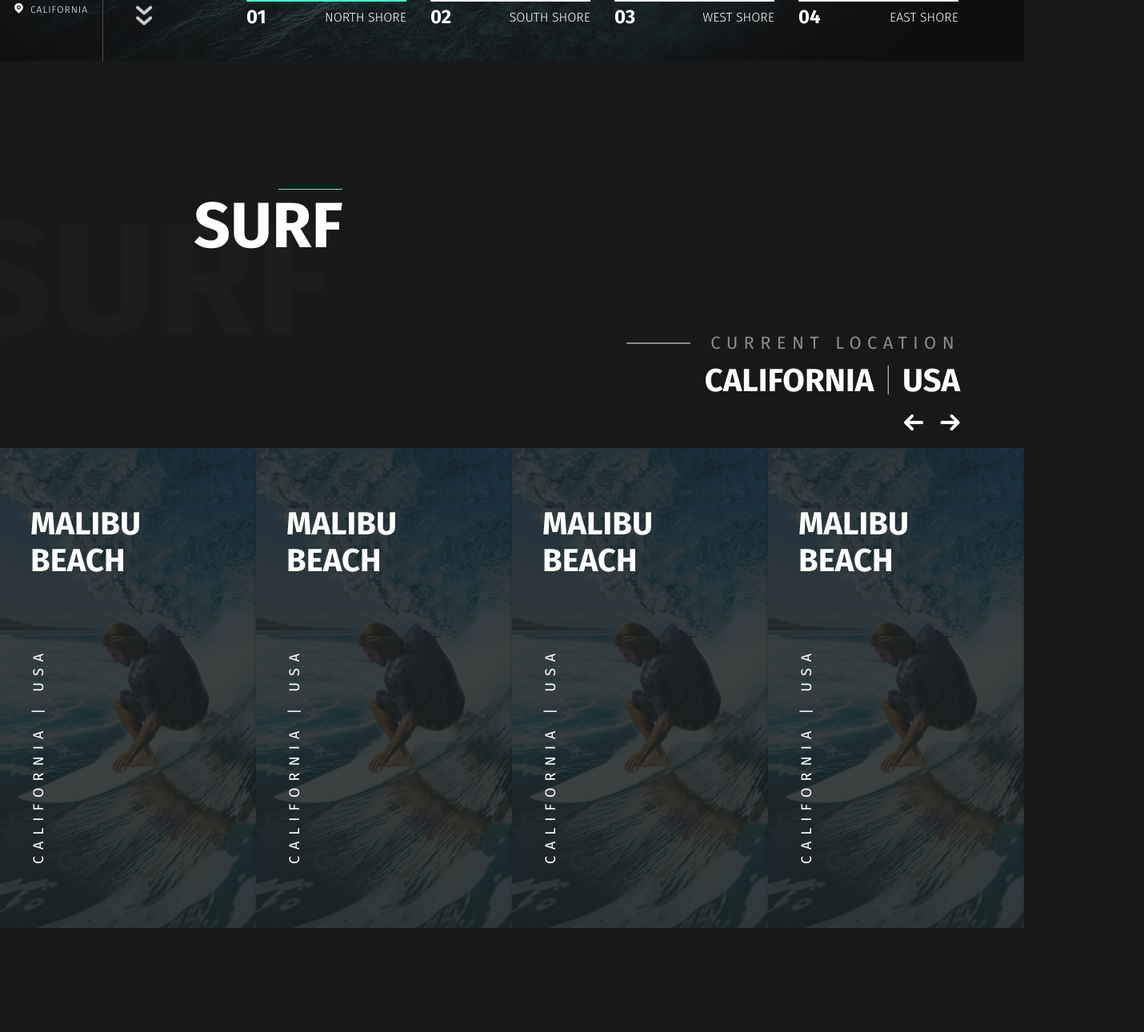
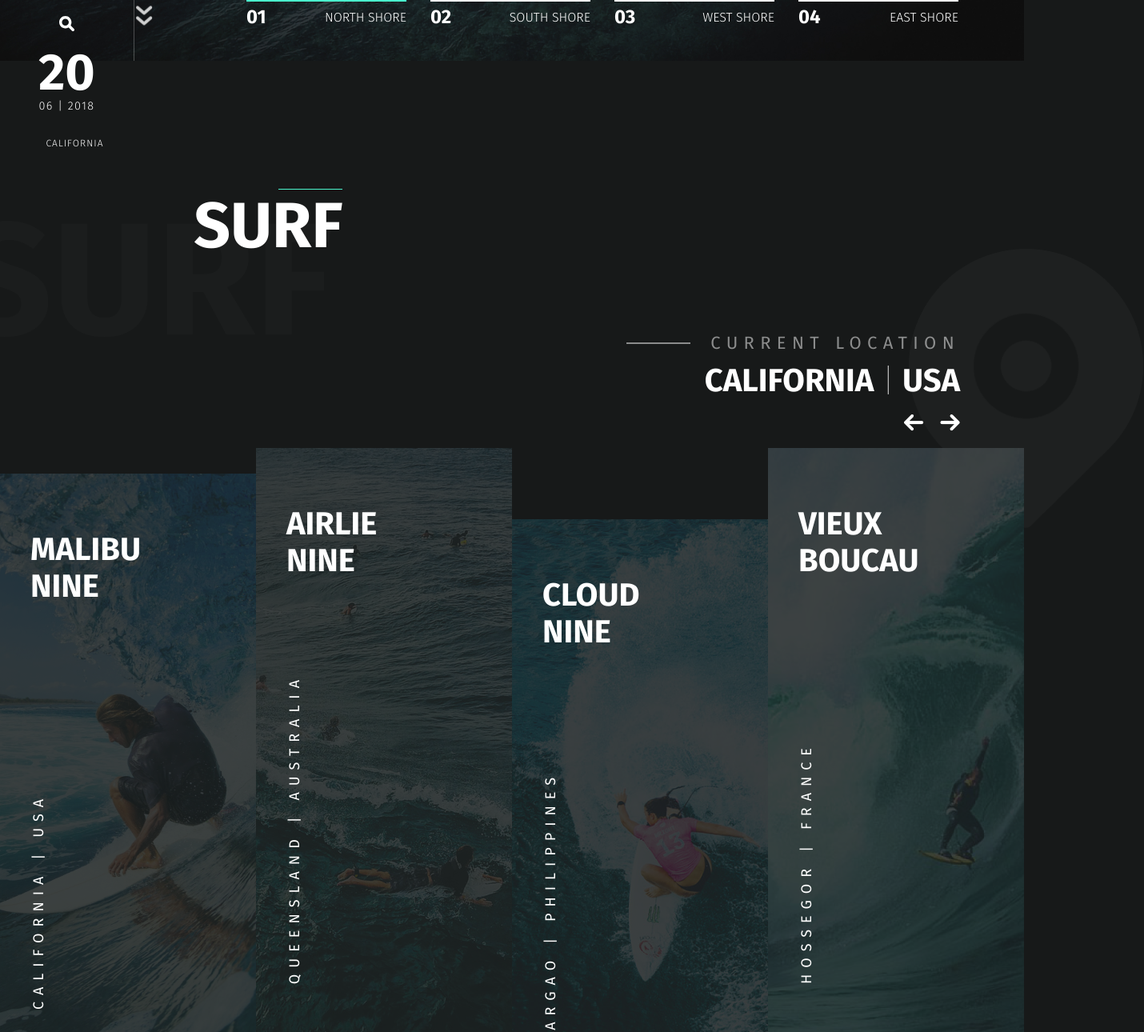
Before and after one commit to makssMeinart/FirstProject, a website: page Pages/index.html in a window 1280 px wide. Shown: the part 724-2014 px from the top of the page at 80% size, 1430 px wide, since content can reach past the window. Drawn offline with nearby package versions, Linux system fonts and the light colour scheme.

Commit message:
Added slider (second page)

```diff
--- a/JS/main.js
+++ b/JS/main.js
@@ -13,7 +13,7 @@ $(function () {
       focusOnSelect: false,
    });
 
-   $(".cards").slick({
+   $('.cards').slick({
       slidesToShow: 4,
       slidesToScroll: 1,
       prevArrow: `<img class="card__slider-arrow left" src="../Images/cardSlideArrowLeft.png"></img>`,
--- a/Pages/index.html
+++ b/Pages/index.html
@@ -232,6 +232,7 @@
          </div>
 
          <div class="subtitle subtitle-right">
+            <img class="floating__img" src="/Images/POI.png" alt="">
             <p class="subtitle-strapline">
                Current location
             </p>
@@ -241,6 +242,10 @@
          </div>
       </div>
 
+      <!-- Main Content -->
+
+
+
       <div class="cards">
          <!-- Card Box 1 -->
          <div class="card-box" style="background-image: url(/Images/surfBox1.jpg);">
@@ -249,7 +254,7 @@
                   <h4>
                      Malibu
                      <br>
-                     Beach
+                     Nine
                   </h4>
                </div>
                <div class="card-box__body">
@@ -267,18 +272,18 @@
          <!-- Card 1 END -->
 
          <!-- Card Box 2 -->
-         <div class="card-box" style="background-image: url(/Images/surfBox1.jpg);">
+         <div class="card-box" style="background-image: url(/Images/surfBox2.jpg);">
             <div class="card-box__inner">
                <div class="card-box__title">
                   <h4>
-                     Malibu
+                     Airlie
                      <br>
-                     Beach
+                     Nine
                   </h4>
                </div>
                <div class="card-box__body">
                   <p class="card-box__body-location">
-                     California | USA
+                     Queensland | Australia
                   </p>
                </div>
                <div class="primary-btn">
@@ -291,18 +296,18 @@
          <!-- Card 2 END -->
 
          <!-- Card Box 3 -->
-         <div class="card-box" style="background-image: url(/Images/surfBox1.jpg);">
+         <div class="card-box" style="background-image: url(/Images/surfBox3.jpg);">
             <div class="card-box__inner">
                <div class="card-box__title">
                   <h4>
-                     Malibu
+                     Cloud
                      <br>
-                     Beach
+                     Nine
                   </h4>
                </div>
                <div class="card-box__body">
                   <p class="card-box__body-location">
-                     California | USA
+                     Siargao | Philippines
                   </p>
                </div>
                <div class="primary-btn">
@@ -315,18 +320,18 @@
          <!-- Card 3 END -->
 
          <!-- Card Box 4 -->
-         <div class="card-box" style="background-image: url(/Images/surfBox1.jpg);">
+         <div class="card-box" style="background-image: url(/Images/surfBox4.jpg);">
             <div class="card-box__inner">
                <div class="card-box__title">
                   <h4>
-                     Malibu
+                     Vieux
                      <br>
-                     Beach
+                     Boucau
                   </h4>
                </div>
                <div class="card-box__body">
                   <p class="card-box__body-location">
-                     California | USA
+                     Hossegor | France
                   </p>
                </div>
                <div class="primary-btn">
@@ -338,19 +343,19 @@
          </div>
          <!-- Card 4 END -->
 
-          <!-- Card Box 5 -->
-          <div class="card-box" style="background-image: url(/Images/surfBox1.jpg);">
+         <!-- Card Box 5 -->
+         <div class="card-box" style="background-image: url(/Images/surfBox5.jpg);">
             <div class="card-box__inner">
                <div class="card-box__title">
                   <h4>
-                     Malibu
+                     Ukrain
                      <br>
                      Beach
                   </h4>
                </div>
                <div class="card-box__body">
                   <p class="card-box__body-location">
-                     California | USA
+                     Ukrain | Donbas
                   </p>
                </div>
                <div class="primary-btn">
@@ -369,7 +374,7 @@
                   <h4>
                      Malibu
                      <br>
-                     Beach
+                     Nine
                   </h4>
                </div>
                <div class="card-box__body">
@@ -393,7 +398,7 @@
                   <h4>
                      Malibu
                      <br>
-                     Beach
+                     Nine
                   </h4>
                </div>
                <div class="card-box__body">
@@ -417,7 +422,7 @@
                   <h4>
                      Malibu
                      <br>
-                     Beach
+                     Nine
                   </h4>
                </div>
                <div class="card-box__body">
--- a/SCSS/blocks/_cards.scss
+++ b/SCSS/blocks/_cards.scss
@@ -1,22 +1,34 @@
-.cards {
+.cards {}
+
+// Positioning
+.slick-track {
+
+   .card-box:nth-child(4n + 1) {
+      margin-top: 32px;
+   }
+
+   .card-box:nth-child(4n + 3) {
+      margin-top: 89px;
+   }
+
 
 }
 
 .card-box {
-   max-width: 400px;
-   height: 600px;
+   position: relative;
    background-size: cover;
    background-position: center;
 
+
    &__inner {
-      height: 100%;
-      width: 100%;
+      height: 750px;
+      padding: 4.5rem 2.375rem 0 2.375rem;
       display: flex;
       flex-direction: column;
-      padding: 4.5rem 2.375rem 0 2.375rem;
+      pointer-events: none;
       background-color: rgba(#1C2121, $alpha: .85);
-      box-shadow: 0px 4px 4px rgba(0, 0, 0, 0.25);
-      pointer-events: none;
+      transition: .2s background-color linear;
+
    }
 
    &__title {
@@ -44,16 +56,6 @@
       }
    }
 
-   &:hover {
-      .card-box__inner {
-         background-color: rgba(#1C2121, $alpha: .35);
-      }
-      .primary-btn-link {
-         display: block;
-      }
-
-   }
-
 }
 
 // Enable and disable btn
--- a/SCSS/blocks/_header-sidebar.scss
+++ b/SCSS/blocks/_header-sidebar.scss
@@ -7,8 +7,8 @@
    opacity: 0.07;
    z-index: 4;
    position: absolute;
-   left: 0;
-   top: 0;
+   left: -20px;
+   top: 0px;
    text-transform: uppercase;
 }
 
@@ -25,13 +25,13 @@
    border-right: 1px solid rgba($primary-color, $alpha: .25);
 
    .logo img {
-      width: 8rem;
+      width: 10.5rem;
    }
 
 }
 
 .menu {
-   margin-top: 3rem;
+   margin-top: 5rem;
 
    &__list {
       li {
@@ -52,11 +52,12 @@
             line-height: 14px;
             text-align: center;
             letter-spacing: 3px;
-            padding-top: 0.325rem;
+            padding-top: 0.375rem;
+            text-transform: capitalize;
          }
 
          &:not(:first-child) {
-            margin-top: 1rem;
+            margin-top: 1.7rem;
          }
 
       }
@@ -65,7 +66,7 @@
 
 // Header Search
 .header__search {
-   margin-top: 1.5rem;
+   margin-top: 2.375rem;
    cursor: pointer;
 }
 
@@ -75,7 +76,7 @@
 
 // Header date
 .header__date {
-   margin-top: .7rem;
+   margin-top: 1.25rem;
    color: $primary-color;
    font-weight: 800;
    font-size: 4rem;
@@ -93,7 +94,7 @@
 
 // Header Location
 .header__location {
-   margin-top: 1.3rem;
+   margin-top: 1.875rem;
    display: inline-block;
    position: relative;
    padding-left: 20px;
--- a/SCSS/blocks/_myAnimations.scss
+++ b/SCSS/blocks/_myAnimations.scss
@@ -1,7 +1,7 @@
 // Header Animations
 .animation__location-map {
-   stroke-dasharray: 550;
-   stroke-dashoffset: 550;
+   stroke-dasharray: 560;
+   stroke-dashoffset: 560;
    animation: dashMap 5s linear infinite 6s;
 }
 
--- a/SCSS/blocks/_title.scss
+++ b/SCSS/blocks/_title.scss
@@ -36,6 +36,14 @@
 }
 
 .subtitle {
+
+   .floating__img {
+      max-width: 294px;
+      max-height: 350px;
+      position: absolute;
+      right: -230px;
+      top: -100%;
+   }
 
    .subtitle-strapline {
       position: relative;
--- a/SCSS/main.scss
+++ b/SCSS/main.scss
@@ -9,7 +9,8 @@
 @import "../SCSS/blocks/title";
 // Cards
 @import "../SCSS/blocks/cards";
-
+// Map
+@import "../SCSS/blocks/map";
 
 html {
    font-size: 16px;
@@ -48,6 +49,7 @@ body {
    &-link {
       color: inherit;
       pointer-events: initial;
+      outline: none;
 
       span {
          position: relative;
```
Also changed, not shown: CSS/main.css, Images/POI.png (added), Images/POI.svg (deleted), Images/surfBox2.jpg (added), Images/surfBox3.jpg (added), Images/surfBox4.jpg (added), Images/surfBox5.jpg (added), SCSS/blocks/_map.scss (added), 1 other file.
